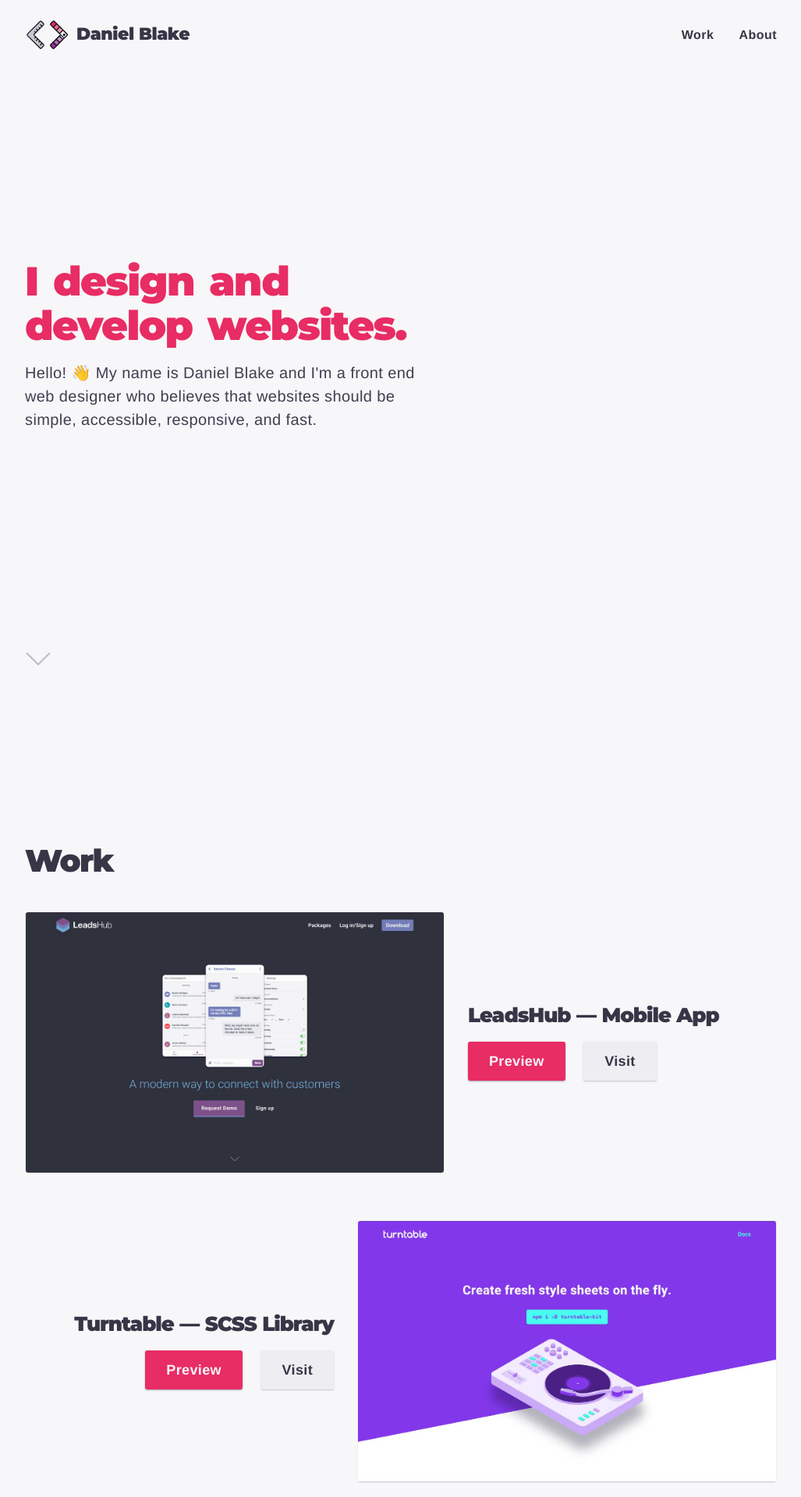
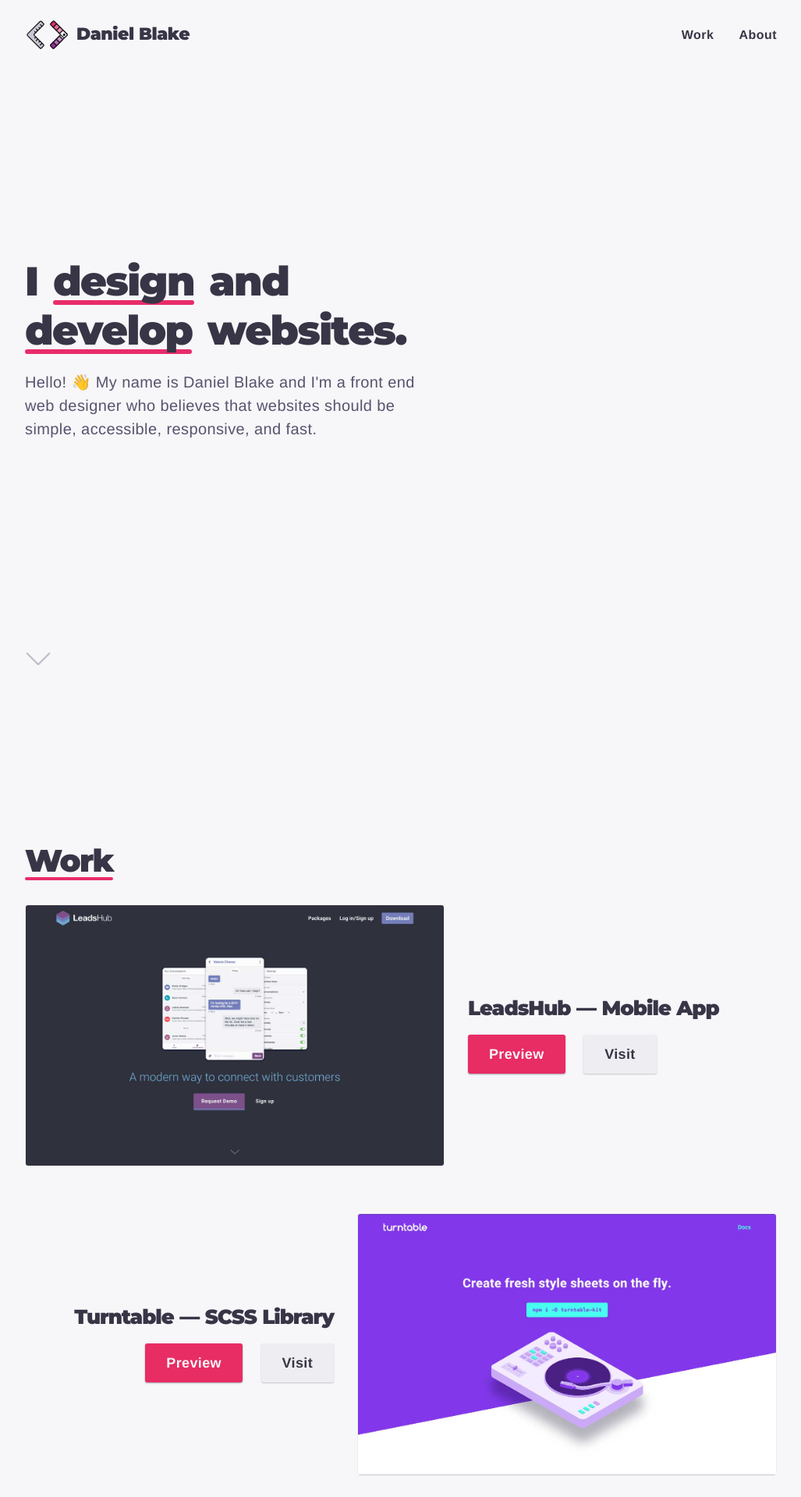
Before and after one commit to dmbdesignpdx/danielblakedesign, a Jekyll site: the page built from _pages/home.html, in a window 1280 px wide. Shown: the top 1920 px of the page at 78% size, without its empty margins (126-1153 px from the left). Built offline with Jekyll 4.4.1, drawn with Linux system fonts in a browser that asks for light colours.

Commit message:
edits hero and titles

```diff
--- a/_includes/critical/global.scss
+++ b/_includes/critical/global.scss
@@ -66,20 +66,43 @@ h1 {
 	padding-top: 27vh;
 	margin-bottom: 0.3em;
 	font-size: 2.4rem;
-	color: #e82c64;
+	color: hsl(250,14%,24%);
 
 	span {
-		color: #3c394c
+		display: inline-block;
+		line-height: 1.1;
+
+		&::after {
+			content: "";
+			display: block;
+			width: 0;
+			height: 6px;
+			background: #e82c6a;
+			top: -.1em;
+			position: relative;
+			z-index: -1;
+			border-radius: 3px;
+			transition: 0.4s 0.5s;
+
+			@at-root h1 span:last-child::after {
+				transition: 0.4s 1s;
+			}
+
+			@at-root h1 span.underline::after {
+				width: 100%
+			}
+		}
 	}
 
 	@at-root .sib h1 {
-		padding-top: 38vh
+		padding-top: 38vh;
+		line-height: 1.2
 	}
 }
 
 p {
 	text-rendering: optimizeSpeed;
-	color: #413d51;
+	color: hsl(250,14%,38%);
 	line-height: 1.5;
 	letter-spacing: 0.02em;
 	hyphens: none
--- a/_pages/home.html
+++ b/_pages/home.html
@@ -10,7 +10,7 @@ date: August 30, 2018
 
 <header id="hero" flexr-wrap>
 
-	<h1>I design and develop websites.</h1>
+	<h1>I <span>design</span> and <span>develop</span> websites.</h1>
 
 	<p>Hello! 👋 My name is Daniel Blake and&nbsp;I'm a front end web designer who believes that websites should be simple, accessible, responsive, and&nbsp;fast.</p>
 
--- a/_sass/_base/_global.scss
+++ b/_sass/_base/_global.scss
@@ -48,8 +48,26 @@ section {
 	position: relative
 }
 
+h2, h5 {
+	display: inline-block;
+	height: 1em;
+	width: auto;
+
+	&::after {
+		content: "";
+		display: block;
+		width: 100%;
+		height: 4px;
+		background: #e82c6a;
+		top: -.1em;
+		position: relative;
+		z-index: -1;
+		border-radius: 2px
+	}
+}
+
 h2 {
-	font-size: 2rem
+	font-size: 2rem;
 }
 
 a:focus, a:active {
@@ -70,19 +88,7 @@ main {
 
 
 
-// Links
 
-// In-Paragraph Links
-
-main p a {
-	line-height: 1.1;
-	border-bottom: 1px solid color(darklight);
-
-	&:hover {
-		color: color();
-		border-bottom-color: color();
-	}
-}
 
 // Link Buttons
 
--- a/_sass/_base/_vars.scss
+++ b/_sass/_base/_vars.scss
@@ -3,7 +3,7 @@ $color: (
 	darkwhite: hsl(250,13%,94%),
 	slightgray: hsl(250,11%,76%),
 	lightgray: hsl(250,11%,43%),
-	darklight: hsl(250,14%,28%),
+	darklight: hsl(250,14%,38%),
 	darkgray: hsl(250,14%,24%),
 	nearblack: hsl(250,14%,10%),
 	main: hsl(342,80%,54%),
--- a/_sass/_pages/_home.scss
+++ b/_sass/_pages/_home.scss
@@ -33,7 +33,12 @@ body > header {
 
 	// Title
 	h2 {
-		margin-bottom: 1em
+		width: auto;
+		margin-bottom: 1em;
+
+		@include desktop {
+			margin-left: 10%
+		}
 	}
 
 	// Preview sections
@@ -139,6 +144,7 @@ div.thumb {
 	// Title
 	h2 {
 		margin-bottom: 1em;
+		justify-self: start;
 
 		@include phoneLan {
 			grid-column: span 2;
@@ -212,6 +218,9 @@ div.thumb {
 // -- Contact -- //
 
 #contact {
+	@include display(flex);
+	@include flex-direction(column);
+	@include align-items(flex-start);
 	padding: 20vh 0 0;
 
 	@include phoneLan {
--- a/src/main.js
+++ b/src/main.js
@@ -88,6 +88,11 @@ window.addEventListener("load", function ready() {
 		arrowFade()
 	})
 
+	// Hero underline animations
+	document.querySelectorAll("h1 span").forEach(item => {
+		item.classList.add("underline")
+	})
+
 	navScroll()
 	size()
 })
```
Also changed, not shown: dist/dbd.min.js.
